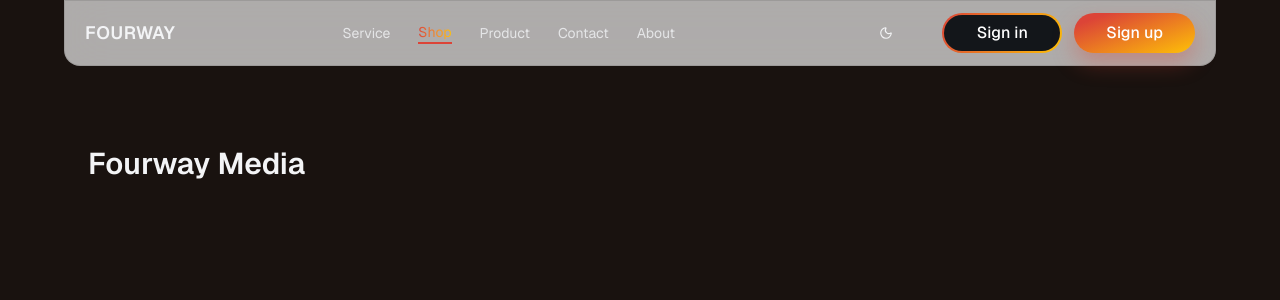
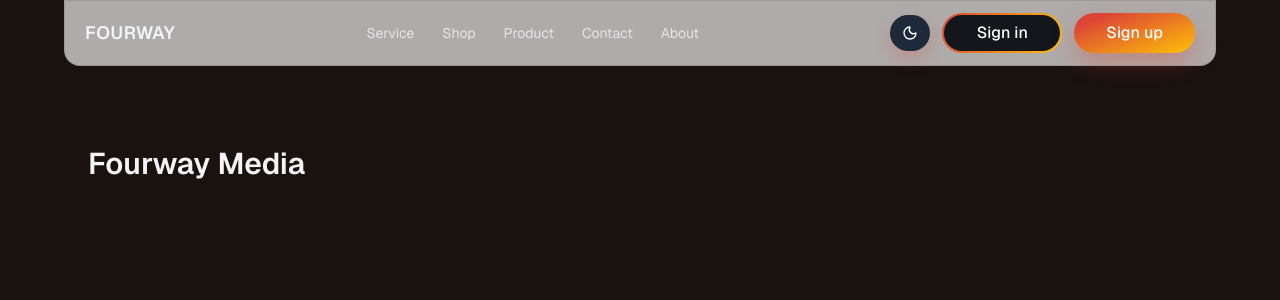
Before and after one commit to ehma90/fourwaymedia-frontend, a Next.js app: page / in a window 1280 px wide. Shown: the top 300 px of the page. Built offline with nearby package versions, Linux system fonts and the light colour scheme.

Commit message:
Refactor Navbar and ThemeToggle components; update button styles. Navbar links now point to actual routes, and active link highlighting is implemented. ThemeToggle button styling improved for better visibility.

```diff
--- /dev/null
+++ b/app/about/page.tsx
@@ -0,0 +1,12 @@
+import { Navbar } from "@/components/navbar";
+
+export default function About() {
+  return (
+    <div className="min-h-screen bg-background text-foreground">
+      <Navbar />
+      <main className="mx-auto flex min-h-[200vh] w-full max-w-6xl items-start px-6 pt-20">
+            <h1 className="text-3xl font-semibold">About</h1>
+        </main>
+    </div>
+  )
+};
--- a/components/navbar.tsx
+++ b/components/navbar.tsx
@@ -1,21 +1,29 @@
+"use client";
+
 import Link from "next/link";
+import { usePathname } from "next/navigation";
 
 import { ThemeToggle } from "@/components/theme-toggle";
 import { Button } from "@/components/ui/button";
 
 const navLinks = [
-  { label: "Service", href: "#" },
-  { label: "Shop", href: "#", active: true },
-  { label: "Product", href: "#" },
-  { label: "Contact", href: "#" },
-  { label: "About", href: "#" },
+  { label: "Service", href: "/service" },
+  { label: "Shop", href: "/shop" },
+  { label: "Product", href: "/product" },
+  { label: "Contact", href: "/contact" },
+  { label: "About", href: "/about" },
 ];
 
 export function Navbar() {
+  const pathname = usePathname();
+
+  const isActiveLink = (href: string) =>
+    pathname === href || pathname.startsWith(`${href}/`);
+
   return (
     <header className="sticky top-0 z-50 px-4">
       <div className="mx-auto flex w-full max-w-6xl items-center gap-6 rounded-br-2xl rounded-bl-2xl border border-black/10 bg-white/65 px-5 py-3 backdrop-blur-xl dark:border-white/10 dark:bg-black/45">
-        <Link href="#" className="shrink-0 text-lg font-semibold tracking-wide">
+        <Link href="/" className="shrink-0 text-lg font-semibold tracking-wide">
           FOURWAY
         </Link>
 
@@ -25,8 +33,8 @@ export function Navbar() {
               key={item.label}
               href={item.href}
               className={`text-sm transition-colors ${
-                item.active
-                  ? "bg-gradient-to-r from-[#DC4437] to-[#FEC107] bg-clip-text text-transparent border-b-2 border-[#DC4437]"
+                isActiveLink(item.href)
+                  ? "text-[#DC4437] border-b-2 border-[#DC4437]"
                   : "text-foreground/80 hover:text-foreground"
               }`}
             >
--- a/components/theme-toggle.tsx
+++ b/components/theme-toggle.tsx
@@ -11,17 +11,19 @@ export function ThemeToggle() {
   const toggleLabel = isDark ? "Switch to light mode" : "Switch to dark mode";
 
   return (
+    <div className=" ">
       <Button
         type="button"
-      variant="outline"
+        // variant="outline"
         size="sm"
         aria-label={toggleLabel}
         title={toggleLabel}
         onClick={() => setTheme(isDark ? "light" : "dark")}
-      className="min-w-[88px] gap-1.5"
+        className=" gap-1 bg-gray-800"
       >
-      {isDark ? <Moon size={14} /> : <Sun size={14} />}
+        {isDark ? <Moon size={16} className="text-white" /> : <Sun size={16} className="text-white" />}
 
       </Button>
+    </div>
   );
 }
--- a/components/ui/button.tsx
+++ b/components/ui/button.tsx
@@ -4,7 +4,7 @@ import { cva, type VariantProps } from "class-variance-authority";
 import { cn } from "@/lib/utils";
 
 const buttonVariants = cva(
-  "inline-flex items-center justify-center whitespace-nowrap rounded-full text-sm font-medium transition-all disabled:pointer-events-none disabled:opacity-50 focus-visible:outline-none focus-visible:ring-2 focus-visible:ring-[#FEC107]/40",
+  "inline-flex items-center justify-center whitespace-nowrap rounded-full text-sm font-medium transition-all disabled:pointer-events-none disabled:opacity-50 focus-visible:outline-none focus-visible:ring-2 focus-visible:ring-[#FEC107]/40 cursor-pointer",
   {
     variants: {
       variant: {
@@ -15,7 +15,7 @@ const buttonVariants = cva(
       },
       size: {
         default: "h-10 px-6",
-        sm: "h-9 px-4 text-xs",
+        sm: "h-9 px-3 text-xs",
         lg: "h-11 px-7",
       },
     },
```
Lines whose indentation alone changed are shown as unchanged.
